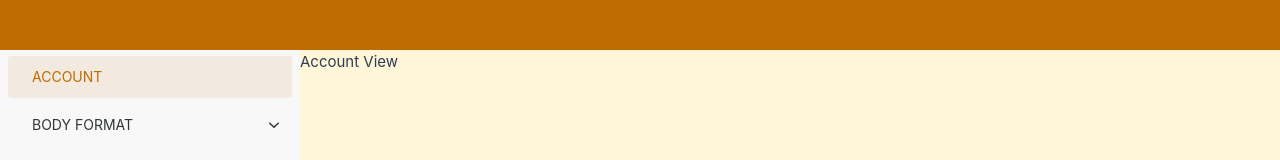
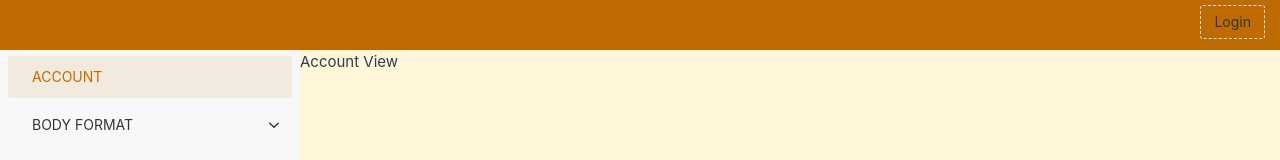
Before and after one commit to mail-sender/mail_sender_front, a Vue app: page / in a window 1280 px wide. Shown: the top 160 px of the page. Built offline with nearby package versions, Linux system fonts and the light colour scheme; a small style sheet from the web is missing.

Commit message:
Add: auth store

```diff
--- a/src/App.vue
+++ b/src/App.vue
@@ -1,6 +1,6 @@
 <template>
   <n-config-provider :theme="lightTheme" :theme-overrides="themeOverrides">
-    <div class="appbar"></div>
+    <NavBar />
     <div class="content">
       <div class="menu">
         <n-menu :value="currentTab" :options="menuOptions" @update:value="onUpdateValue" />
@@ -13,6 +13,7 @@
 </template>
 
 <script lang="ts">
+import NavBar from "@/components/NavBar.vue";
 import { RouterView } from "vue-router";
 import { lightTheme } from "naive-ui";
 
@@ -28,7 +29,7 @@ const themeOverrides = {
 
 export default {
   name: "App",
-  components: { RouterView },
+  components: { RouterView, NavBar },
   data() {
     return {
       currentTab: "account",
--- /dev/null
+++ b/src/components/NavBar.vue
@@ -0,0 +1,34 @@
+<template>
+  <div class="appbar">
+    <div class="buttons">
+      <template v-if="loggedIn">
+        <n-button>Logout</n-button>
+      </template>
+      <template v-else>
+        <n-button dashed>Login</n-button>
+      </template>
+    </div>
+  </div>
+</template>
+
+<script>
+import { useAuthStore } from '@/stores/auth';
+
+export default {
+  setup () {
+    const auth = useAuthStore();
+    return { loggedIn: auth.loggedIn }
+  }
+}
+</script>
+
+<style lang="scss" scoped>
+@import "@/assets/base.css";
+
+.appbar {
+  height: var(--app-bar-height);
+  padding: 5px 15px;
+  background-color: var(--primary-color);
+  text-align: right;
+}
+</style>
--- /dev/null
+++ b/src/stores/auth.ts
@@ -0,0 +1,18 @@
+import { defineStore } from "pinia";
+
+export const useAuthStore = defineStore({
+  id: "auth",
+  state: () => ({
+    token: null,
+  }),
+  getters: {
+    loggedIn (state): boolean {
+      return state.token != null;
+    },
+  },
+  actions: {
+    changeToken (newToken: string) {
+      this.token = newToken;
+    },
+  },
+});
```
